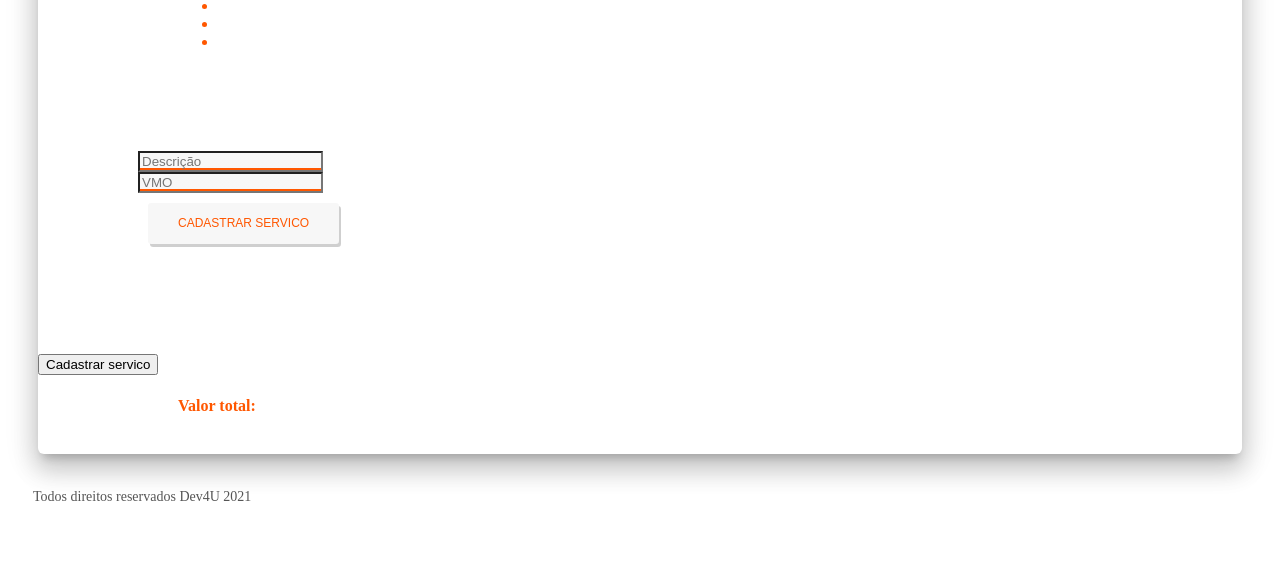
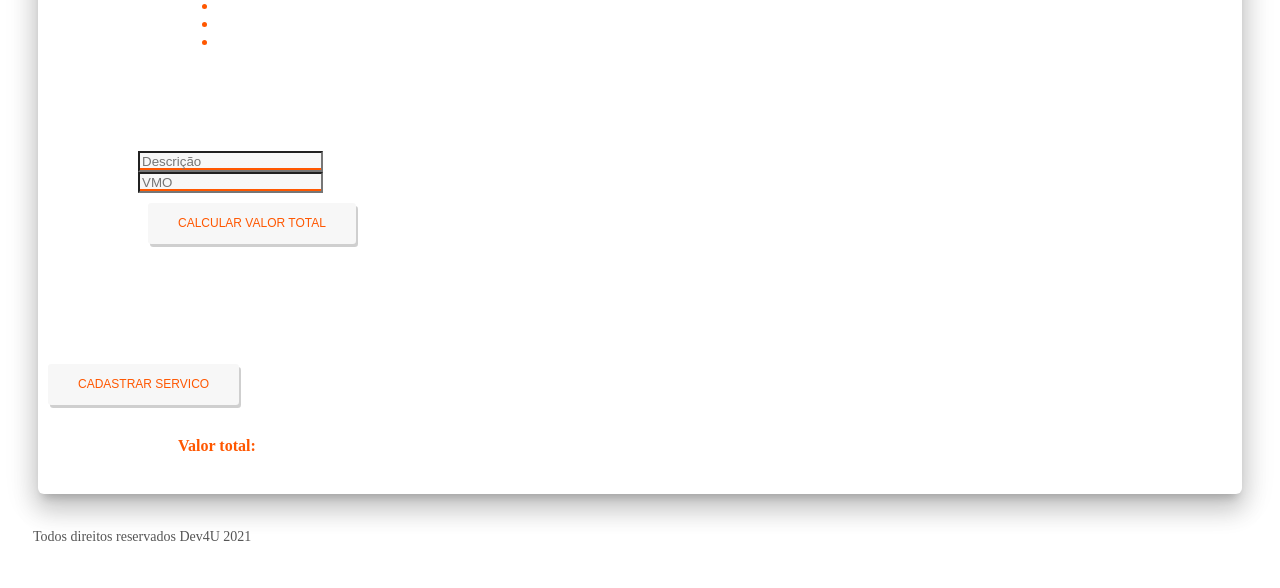
Before and after one commit to BlackWidow29/ac5-dad, a Flask app: page /cadastromateriais in a window 1280 px wide. Shown: the part 571-1159 px from the top of the page. Before the commit the page ends 1072 px from the top, so only its background shows below. Run offline with Flask 2, Linux system fonts and the light colour scheme; some libraries are stand-ins or nearby versions.

Commit message:
Arrumando botão

```diff
--- a/app/templates/cadastro_materiais.html
+++ b/app/templates/cadastro_materiais.html
@@ -88,10 +88,10 @@
           <input type="text" class="form-control" name="valormaodeobra" id="valormaodeobra" placeholder="VMO">
         </div>
 
-        <button type="submit" class="btn btn-primary">Cadastrar servico</button>
+        <button type="submit" class="btn btn-primary">Calcular valor total</button>
       </div>
         <div>
-            <a href="#"><button>Cadastrar servico</button></a>
+            <a href="#"><button class="btn btn-primary">Cadastrar servico</button></a>
         </div>
       <h4 class="valor">Valor total: </h4><br/>
   </div>
```
